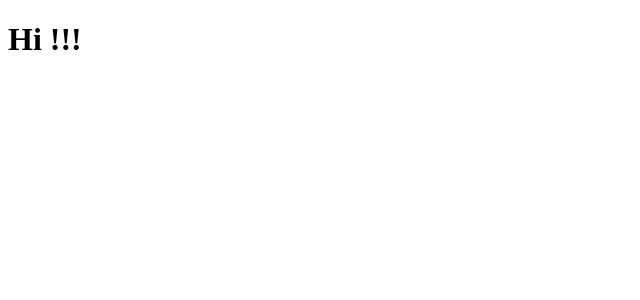
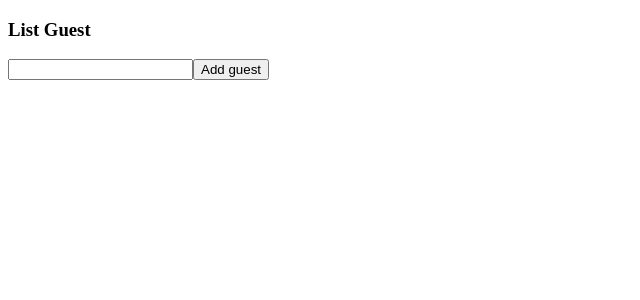
Before and after one commit to PatiDevv/Small_project, a React (Create React App) app in the folder rts-learn/: page / in a window 1280 px wide. Shown: the top 300 px of the page, without its empty margins (0-640 px from the left). Built offline with nearby package versions, Linux system fonts and the light colour scheme.

Commit message:
GuestList

```diff
--- a/rts-learn/src/index.tsx
+++ b/rts-learn/src/index.tsx
@@ -1,10 +1,11 @@
 import React from "react";
 import ReactDOM from "react-dom";
+import { GuestList } from "./state/GuestList";
 
 const App = () => {
   return (
     <div>
-      <h1>Hi !!!</h1>
+      <GuestList />
     </div>
   );
 };
--- /dev/null
+++ b/rts-learn/src/state/GuestList.tsx
@@ -0,0 +1,25 @@
+import { useState } from "react";
+
+export const GuestList: React.FC = () => {
+  const [name, setName] = useState("");
+  const [guests, setGuest] = useState<string[]>([]);
+
+  const onClik = () => {
+    setName(" ");
+    setGuest([...guests, name]);
+    console.log([...guests, name]);
+  };
+
+  return (
+    <div>
+      <h3>List Guest</h3>
+      <ul>
+        {guests.map((guest) => (
+          <li key={guest}>{guest}</li>
+        ))}
+      </ul>
+      <input value={name} onChange={(e) => setName(e.target.value)}></input>
+      <button onClick={onClik}>Add guest</button>
+    </div>
+  );
+};
```
